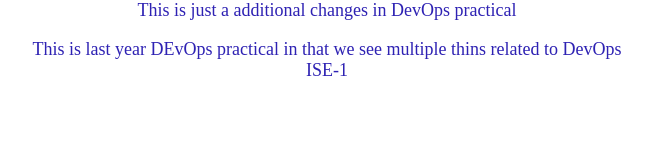
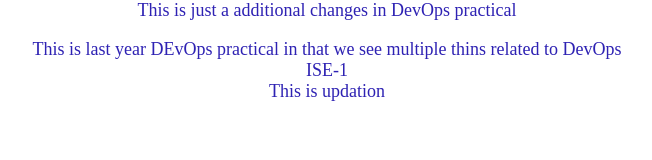
Before and after one commit to slowhiljames/DevOps, a plain HTML site: page index.html in a window 1280 px wide. Shown: the whole page, without its empty margins (313-965 px from the left). Drawn offline with Linux system fonts and the light colour scheme.

Commit message:
Updataion in html

```diff
--- a/index.html
+++ b/index.html
@@ -11,6 +11,7 @@
     <br>
     <p>This is last year DEvOps practical in that we see multiple thins related to DevOps</p>
     <p>ISE-1</p>
+    <p>This is updation</p>
     <script src="script.js"></script>
 </body>
 </html>
```
